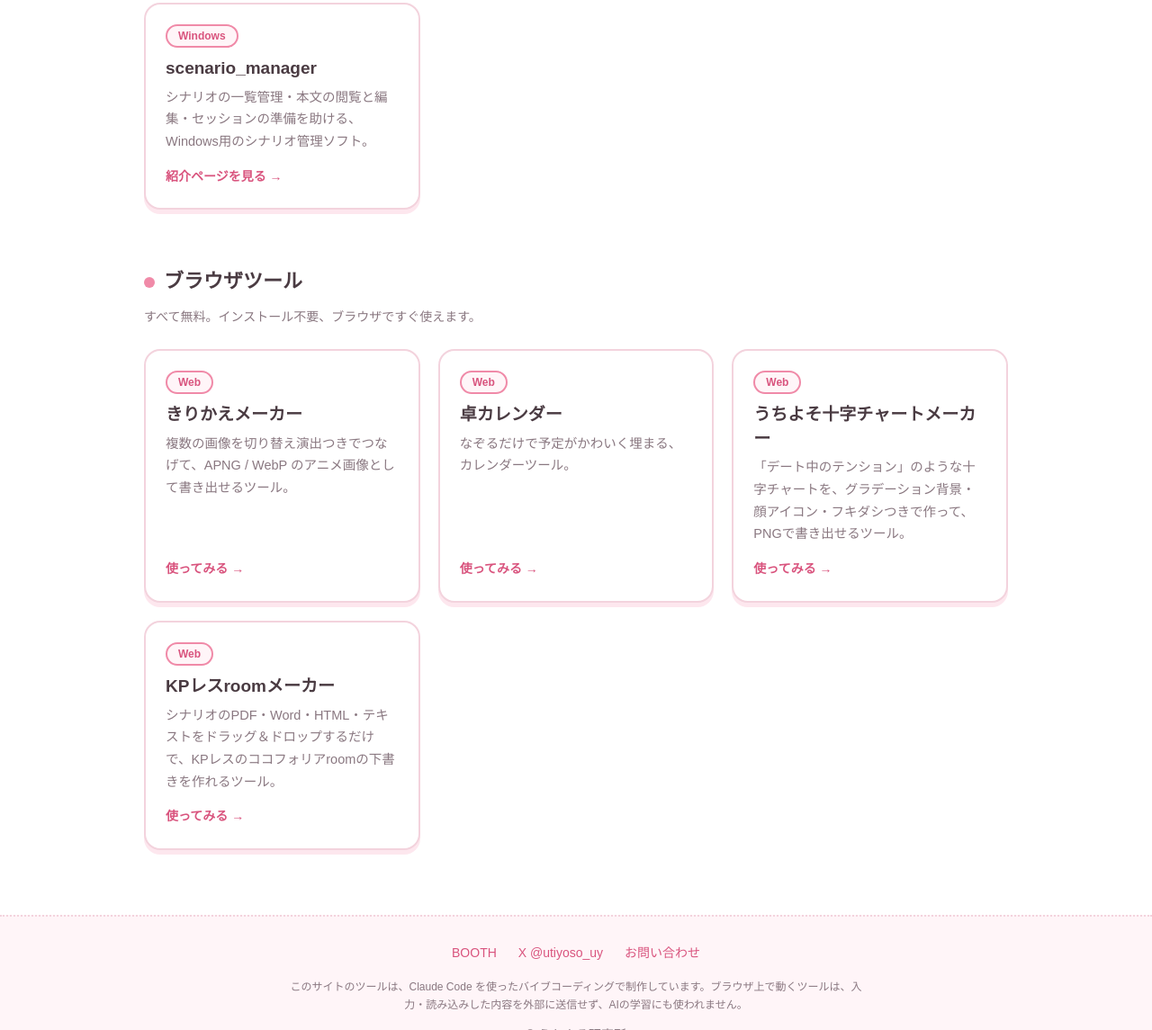
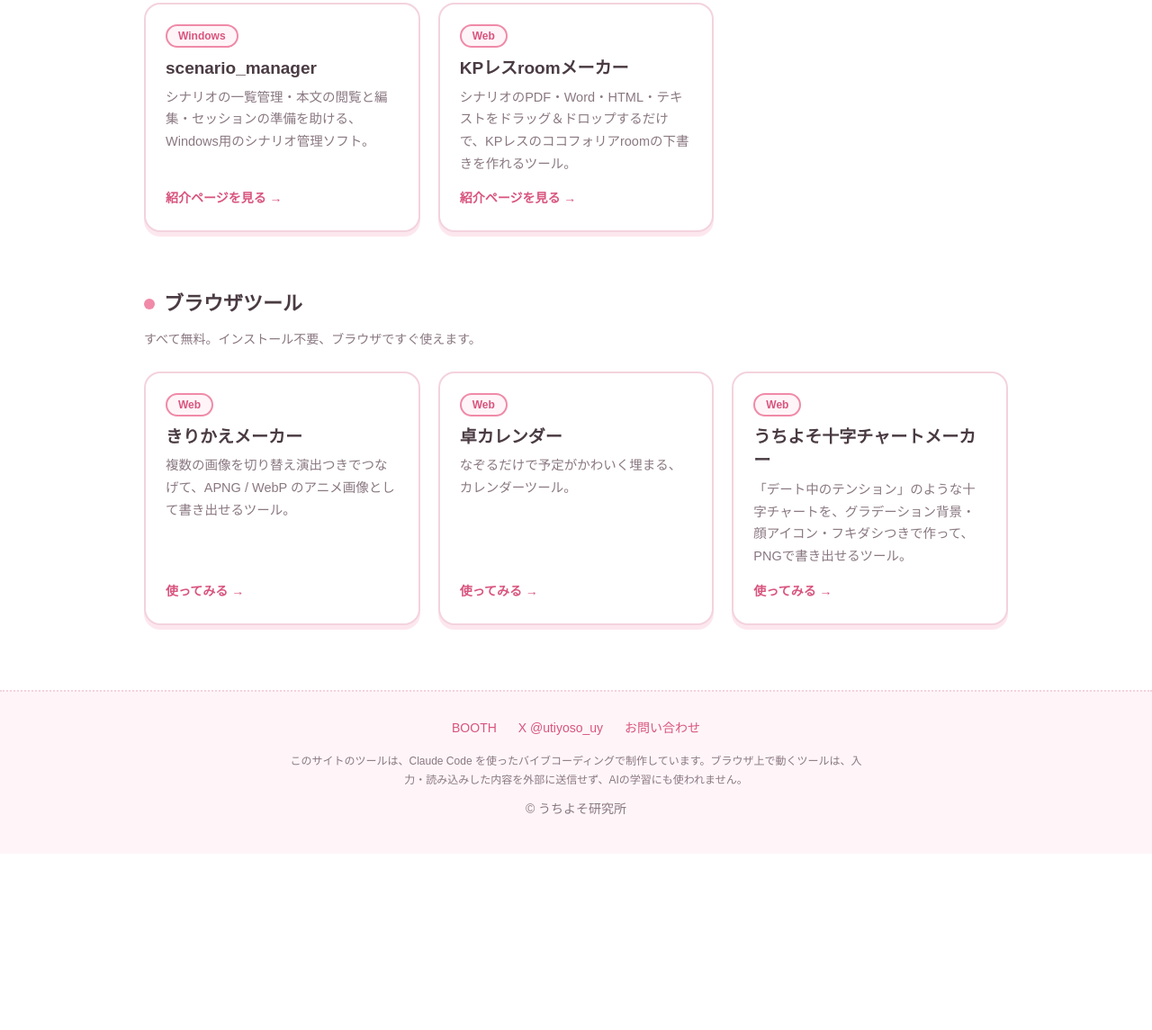
Before and after one commit to utiyoso/utiyoso.github.io, a plain HTML site: page index.html in a window 1280 px wide. Shown: the part 358-1503 px from the top of the page at 90% size. After the commit the page ends 1307 px from the top, so only its background shows below. Drawn offline with Linux system fonts and the light colour scheme; a web font is replaced by a local one.

Commit message:
Add files via upload

```diff
--- a/index.html
+++ b/index.html
@@ -83,6 +83,12 @@ footer .note{font-size:12px;line-height:1.7;max-width:640px;margin:14px auto 0}
         <p>シナリオの一覧管理・本文の閲覧と編集・セッションの準備を助ける、Windows用のシナリオ管理ソフト。</p>
         <span class="go">紹介ページを見る</span>
       </a>
+      <a class="card" href="kpless-room-maker/">
+        <span class="tag">Web</span>
+        <h3>KPレスroomメーカー</h3>
+        <p>シナリオのPDF・Word・HTML・テキストをドラッグ＆ドロップするだけで、KPレスのココフォリアroomの下書きを作れるツール。</p>
+        <span class="go">紹介ページを見る</span>
+      </a>
     </div>
   </section>
 
@@ -108,12 +114,6 @@ footer .note{font-size:12px;line-height:1.7;max-width:640px;margin:14px auto 0}
         <p>「デート中のテンション」のような十字チャートを、グラデーション背景・顔アイコン・フキダシつきで作って、PNGで書き出せるツール。</p>
         <span class="go">使ってみる</span>
       </a>
-      <a class="card" href="kpless-room-maker/">
-        <span class="tag">Web</span>
-        <h3>KPレスroomメーカー</h3>
-        <p>シナリオのPDF・Word・HTML・テキストをドラッグ＆ドロップするだけで、KPレスのココフォリアroomの下書きを作れるツール。</p>
-        <span class="go">使ってみる</span>
-      </a>
     </div>
   </section>
 </main>
```
